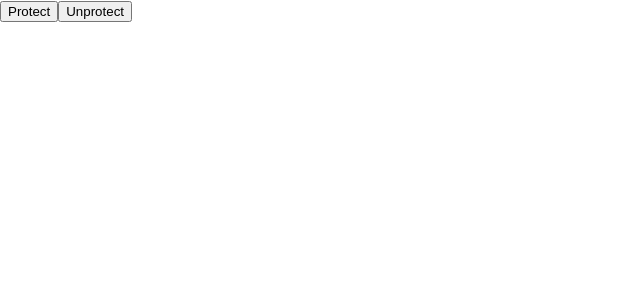
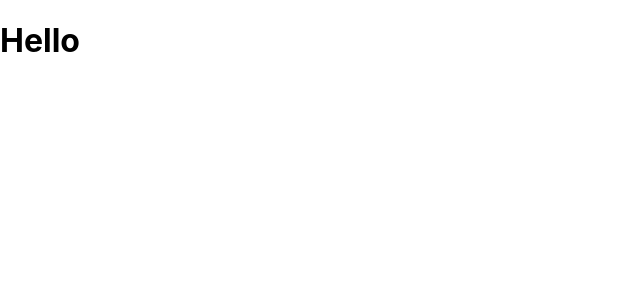
Before and after one commit to Programmers00/react-hooks, a React (Create React App) app: page / in a window 1280 px wide. Shown: the top 300 px of the page, without its empty margins (0-640 px from the left). Built offline with nearby package versions, Linux system fonts and the light colour scheme.

Commit message:
refs #9 useBeforeLeave

```diff
--- a/src/App.js
+++ b/src/App.js
@@ -1,10 +1,12 @@
-import { usePreventLeave } from "./components/usePreventLeave";
+import { useBeforeLeave } from "./components/useBeforeLeave"
 const App = () => {
-  const {enablePrevent, disablePrevent } = usePreventLeave()
+  const onBefore = () => {
+    console.log("Please Don't Leave")
+  }
+  useBeforeLeave(onBefore)
   return (
     <div className="App">
-      <button onClick={enablePrevent}>Protect</button>
-      <button onClick={disablePrevent}>Unprotect</button>
+      <h1>Hello</h1>
     </div>
   );
 }
--- /dev/null
+++ b/src/components/useBeforeLeave.js
@@ -0,0 +1,15 @@
+/** useBeforeLeave  */
+import { useEffect } from "react";
+export const useBeforeLeave = onBefore => {
+  const handle = e => {
+    const { clientY } = e
+    if (clientY <= 0) {
+      onBefore()
+    }
+  }
+  useEffect(() => {
+    if(typeof onBefore !== "function") return
+    document.addEventListener("mouseleave", handle)
+    return () => document.removeEventListener("mouseleave", handle)
+  }, [])
+}
```
